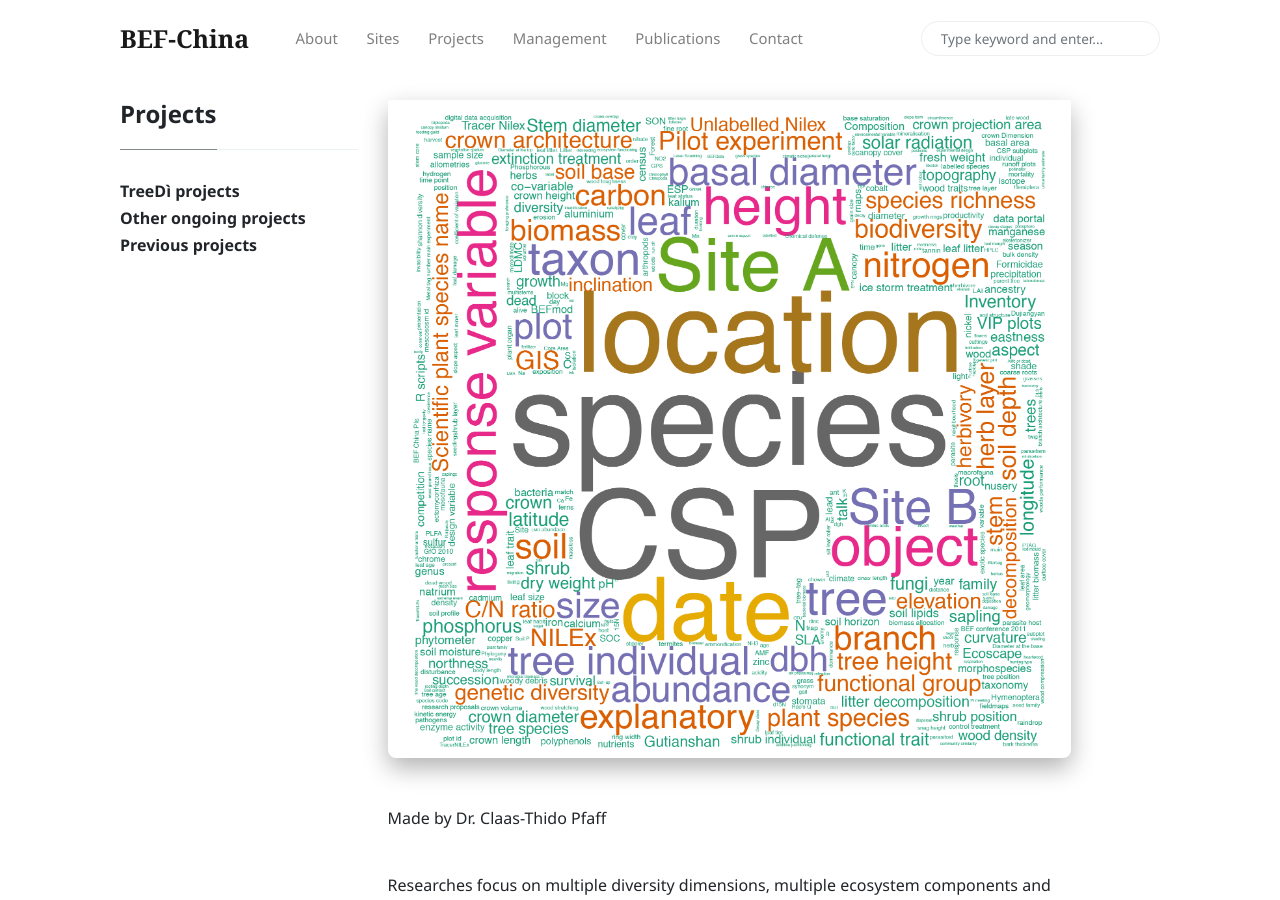
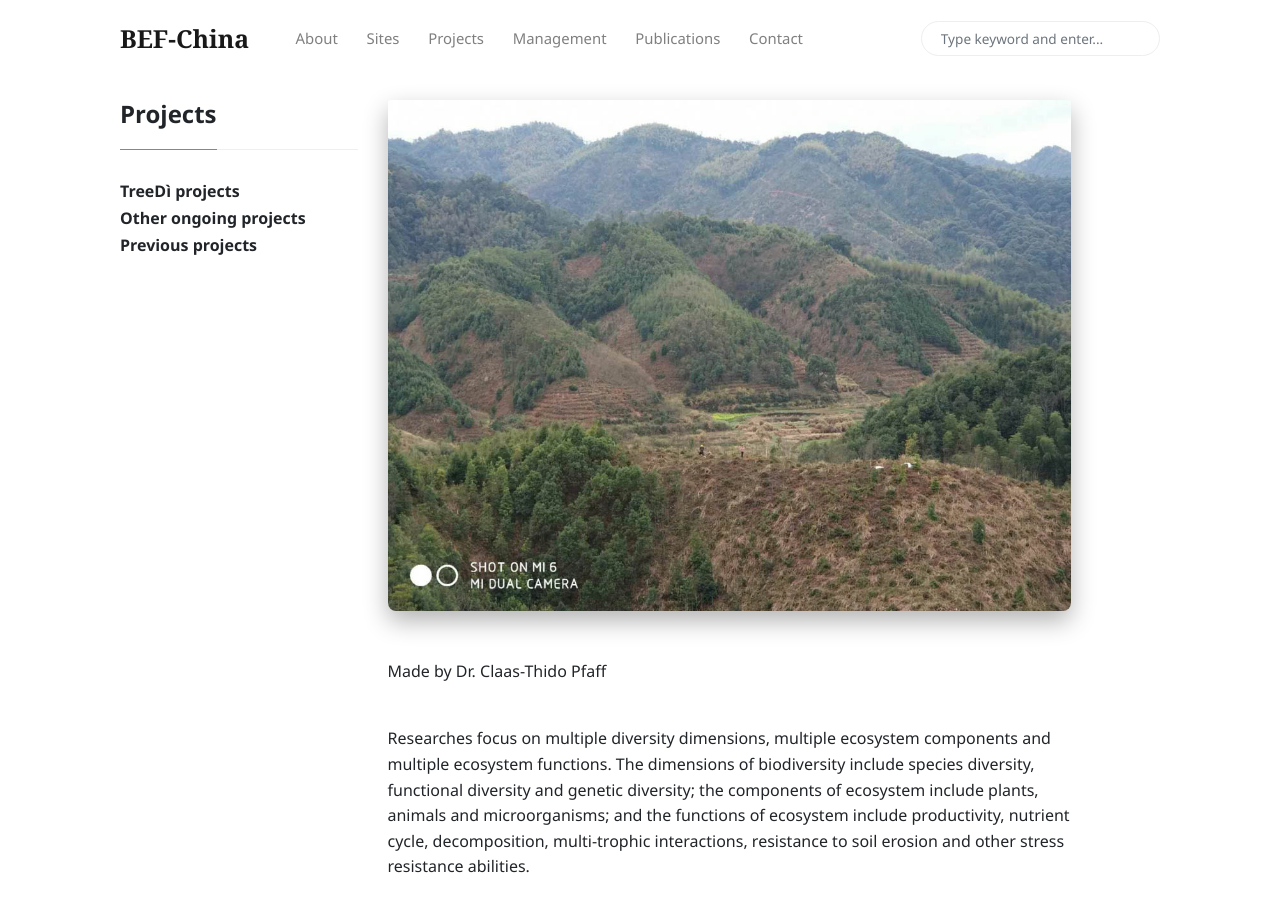
Before and after one commit to befchina/befchina.io, a Jekyll site: the page built from _pages/projects.html, in a window 1280 px wide and 900 px high. Built offline with Jekyll 4.4.1, drawn with Linux system fonts in a browser that asks for light colours; nearby versions of some CDN libraries.

Commit message:
initial commit

```diff
--- a/_includes/menu-header.html
+++ b/_includes/menu-header.html
@@ -8,7 +8,7 @@
 </li>
 
 <div class="dropdown">
-  <a class="nav-link">Projects</a>
+  <a class="nav-link" href="{{site.baseurl}}/projects.html">Projects</a>
   <div class="dropdown-content">
   <a href="{{ site.baseurl }}/treedi.html"><small>TreeDi Projects</small></a>
   <a href="{{ site.baseurl }}/otherprojects.html"><small>Other Ongoing Projects</small></a>
--- a/_pages/projects.html
+++ b/_pages/projects.html
@@ -2,7 +2,7 @@
 layout: default
 title: "Projects"
 permalink: "/projects.html"
-image: "/assets/img/publications.png"
+image: "/assets/img/XGS-3.jpg"
 ---
 <div class="container">
 <div class="row">
```
Also changed, not shown: projects/_posts/2018-01-15-OtherProjects.md (+0 -1 lines).
